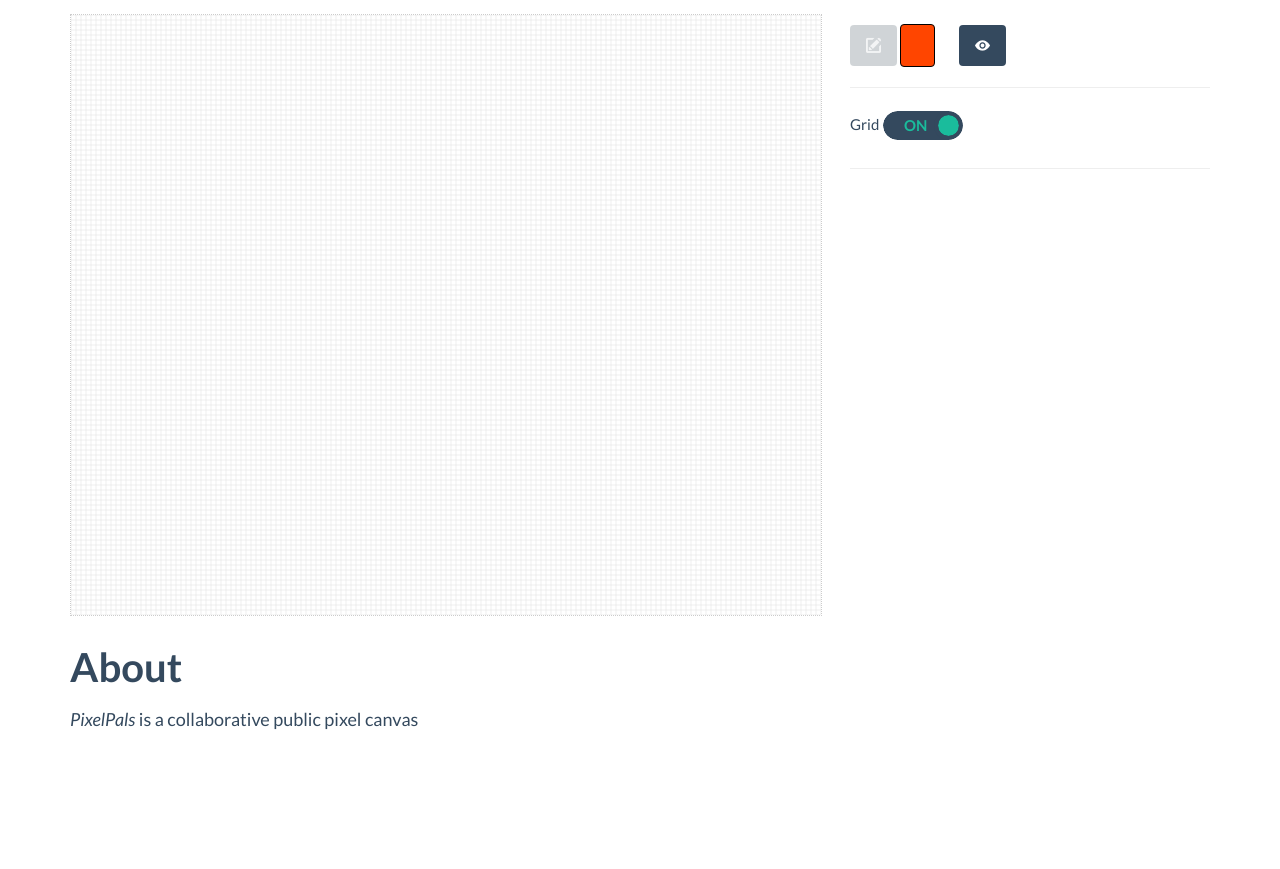
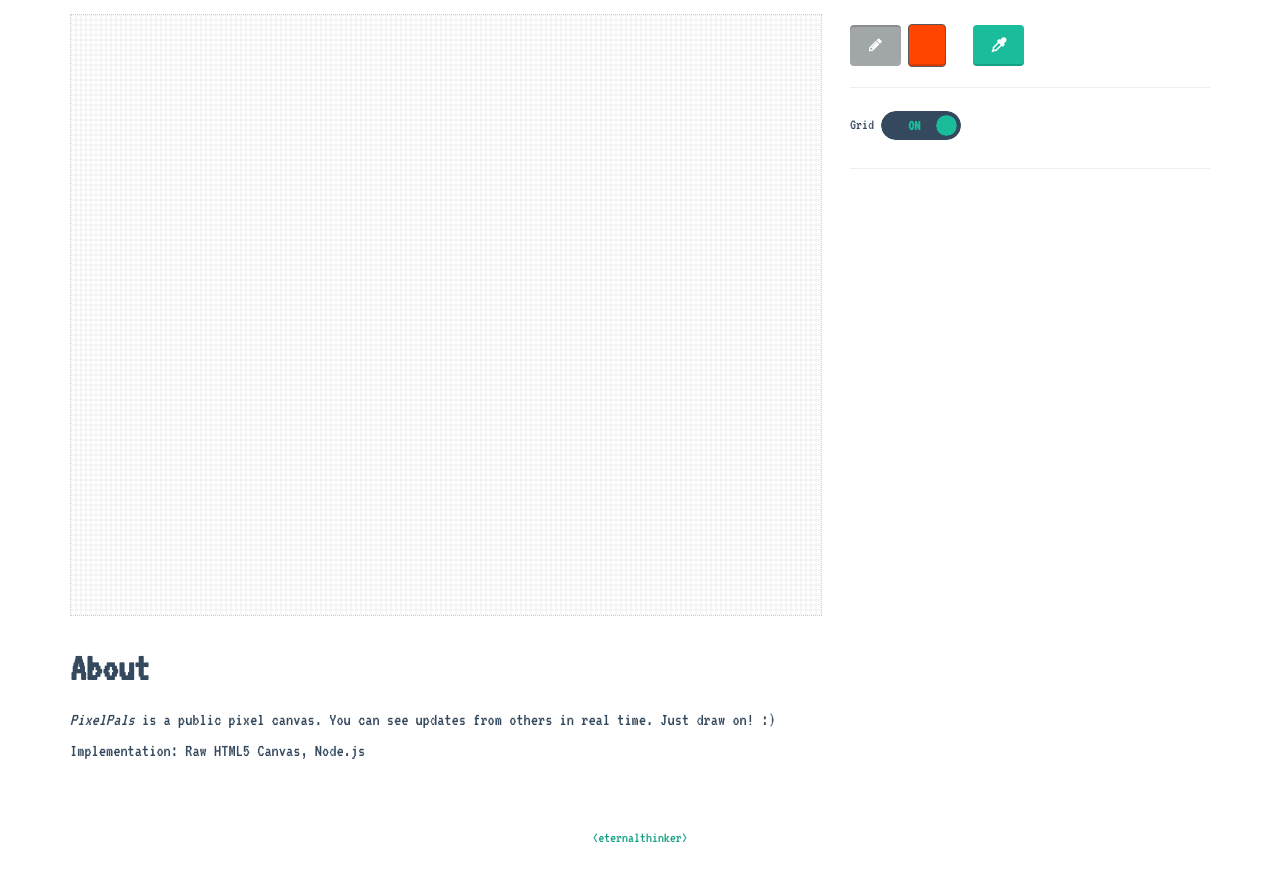
Before and after one commit to eternalthinker/pixelpals, a website: page index.html in a window 1280 px wide. Shown: the part 56-925 px from the top of the page. Before the commit the page ends 847 px from the top, so only its background shows below. Drawn offline with nearby package versions, Linux system fonts and the light colour scheme; no server answers.

Commit message:
Style polishing

```diff
--- a/css/colorPicker.css
+++ b/css/colorPicker.css
@@ -12,7 +12,7 @@
 }*/
 
 div.colorPicker-picker {
-    border: 1px solid #000;
+    border: 1px solid #585858;
 }
 
 div.colorPicker-palette {
--- a/css/style.css
+++ b/css/style.css
@@ -1,7 +1,7 @@
-
 body {
     padding-top: 70px;
     min-width: 768px;
+    font-family: 'VT323','Lato',Helvetica,Arial,sans-serif;
 }
 
 /* Fix for ghost bootstrapSwitch in Flat UI in Chrome (weird) */
--- /dev/null
+++ b/css/tool-icons.css
@@ -0,0 +1,54 @@
+@font-face {
+  font-family: 'tool-icons';
+  src: url('../font/tool-icons.eot?8523463');
+  src: url('../font/tool-icons.eot?8523463#iefix') format('embedded-opentype'),
+       url('../font/tool-icons.woff?8523463') format('woff'),
+       url('../font/tool-icons.ttf?8523463') format('truetype'),
+       url('../font/tool-icons.svg?8523463#tool-icons') format('svg');
+  font-weight: normal;
+  font-style: normal;
+}
+/* Chrome hack: SVG is rendered more smooth in Windozze. 100% magic, uncomment if you need it. */
+/* Note, that will break hinting! In other OS-es font will be not as sharp as it could be */
+/*
+@media screen and (-webkit-min-device-pixel-ratio:0) {
+  @font-face {
+    font-family: 'tool-icons';
+    src: url('../font/tool-icons.svg?8523463#tool-icons') format('svg');
+  }
+}
+*/
+
+ [class^="icon-"]:before, [class*=" icon-"]:before {
+  font-family: "tool-icons";
+  font-style: normal;
+  font-weight: normal;
+  speak: none;
+
+  display: inline-block;
+  text-decoration: inherit;
+  width: 1em;
+  margin-right: .2em;
+  text-align: center;
+  /* opacity: .8; */
+
+  /* For safety - reset parent styles, that can break glyph codes*/
+  font-variant: normal;
+  text-transform: none;
+
+  /* fix buttons height, for twitter bootstrap */
+  line-height: 1em;
+
+  /* Animation center compensation - margins should be symmetric */
+  /* remove if not needed */
+  margin-left: .2em;
+
+  /* you can be more comfortable with increased icons size */
+  /* font-size: 120%; */
+
+  /* Uncomment for 3D effect */
+  /* text-shadow: 1px 1px 1px rgba(127, 127, 127, 0.3); */
+}
+
+.icon-picker:before { content: '\e801'; } /* '' */
+.icon-pencil:before { content: '\e802'; } /* '' */
--- a/index.html
+++ b/index.html
@@ -15,6 +15,8 @@
     <link rel="stylesheet" href="css/bootstrap.min.css">
     <link rel="stylesheet" href="css/colorPicker.css">
     <link rel="stylesheet" href="css/flat-ui.min.css">
+    <link rel="stylesheet" href="css/tool-icons.css">
+    <link rel='stylesheet' href='http://fonts.googleapis.com/css?family=VT323' type='text/css'>
     <link rel="stylesheet" href="css/style.css">
 
     <!-- HTML5 Shim and Respond.js IE8 support of HTML5 elements and media queries -->
@@ -33,7 +35,15 @@
 </head>
 
 <body>
-  <nav class="navbar navbar-default navbar-fixed-top" role="navigation" id="main-navigation">
+  <div id="fb-root"></div>
+    <script>(function(d, s, id) {
+      var js, fjs = d.getElementsByTagName(s)[0];
+      if (d.getElementById(id)) return;
+      js = d.createElement(s); js.id = id;
+      js.src = "//connect.facebook.net/en_US/sdk.js#xfbml=1&appId=316657775101192&version=v2.0";
+      fjs.parentNode.insertBefore(js, fjs);
+    }(document, 'script', 'facebook-jssdk'));</script>
+  <nav class="navbar navbar-inverse navbar-fixed-top" role="navigation" id="main-navigation">
     <div class="container-fluid">
       <div class="navbar-header">
         <a class="navbar-brand" href="#">PixelPals</a>
@@ -78,9 +88,9 @@
       <div class="text-left col-lg-4 col-lg-offset-0 col-md-6 col-md-offset-3 col-xs-8 col-xs-offset-2">
         <div class="row">
           <div class="col-xs-12" style="margin-top:10px;">
-            <button type="button" id="pencil" class="tool btn btn-default btn-inverse"><span class="fui-new"></span></button>
+            <button type="button" id="pencil" class="tool btn btn-default btn-primary btn-embossed"><span class="icon-pencil"></span></button>
             <input id="colorpicker" type="text" name="colorpicker" value="#000000"></input>
-            <button type="button" id="picker" class="tool btn btn-default btn-inverse mll"><span class="fui-eye"></span></button>
+            <button type="button" id="picker" class="tool btn btn-default btn-primary btn-embossed mll"><span class="icon-picker"></span></button>
             <hr/>
           </div>
         </div>
@@ -103,7 +113,9 @@
         <section>
           <h3>About</h3>
           <p>
-            <em>PixelPals</em> is a collaborative public pixel canvas
+            <em>PixelPals</em> is a public pixel canvas. You can see updates from others in real time. Just draw on! :)<br>
+            Implementation: Raw HTML5 Canvas, Node.js
+            <div class="fb-like" data-href="https://pixelpals.herokuapp.com/" data-layout="button_count" data-action="like" data-show-faces="false" data-share="false"></div>
           </p>
         </section>
 
@@ -111,7 +123,11 @@
       </div>
     </div>
 
-    <div class="row" style="margin-top:40px"></div>
+    <div class="row" style="margin-top:40px">
+        <div class="col-lg-12">
+            <p class="text-center"><small><a href="http://eternal-thinker.com/">&lt;eternalthinker&gt;</a></small></p>
+        </div>
+    </div>
     </div> <!-- END main container -->
 
 </body>
--- a/pixelpals.js
+++ b/pixelpals.js
@@ -214,7 +214,9 @@ $(document).ready(function() {
 
         $('.tool').click($.proxy(function (event) {
             var toolname = event.currentTarget.id;
-            this.setTool(toolname);
+            if (toolname !== this.curTool.name) {
+                this.setTool(toolname);
+            }
         }, this));
 
         this.$colorpicker_ui.colorPicker({
@@ -240,7 +242,7 @@ $(document).ready(function() {
                     "DCDCDC", "D3D3D3", "C0C0C0", "A9A9A9", "808080", "696969", "778899", "708090", "2F4F4F", "000000"
                     ]
         });
-        $('.colorPicker-picker').addClass('btn btn-default');
+        $('.colorPicker-picker').addClass('btn btn-default btn-embossed');
 
         // Mouse handlers
         this.$grid_cnvs.mousedown($.proxy(function (event) { this.onMouseDown(event); }, this));
@@ -258,7 +260,7 @@ $(document).ready(function() {
         this.pixelSize = 5;
 
         // Networking
-        //var url = 'http://localhost:8080'; // The URL of your web server (the port is set in server.js)
+        // var url = 'http://localhost:8080'; // The URL of your web server (the port is set in server.js)
         this.socket = io.connect();
 
         // Drawing
@@ -275,7 +277,8 @@ $(document).ready(function() {
         this.socket.on('init', $.proxy(this.networkCanvas.load, this.networkCanvas));
 
         // Actions
-        $('#picker').prop('disabled', false);
+        //$('#picker').prop('disabled', false);
+        $('#picker').removeClass('active');
         this.setTool(this.curToolName);
         this.paintGrid();
         this.pixelCanvas.setColor('#FF4500');
@@ -294,9 +297,13 @@ $(document).ready(function() {
     }
 
     Ui.prototype.setTool = function (toolname) {
-        $('#' + this.curTool.name).prop('disabled', false);
+        //$('#' + this.curTool.name).prop('disabled', false);
+        $('#' + this.curTool.name).removeClass('active');
+        $('#' + this.curTool.name).addClass('btn-primary');
         this.curTool = this.tools[toolname];
-        $('#' + this.curTool.name).prop('disabled', true);
+        //$('#' + this.curTool.name).prop('disabled', true);
+        $('#' + this.curTool.name).addClass('active');
+        $('#' + this.curTool.name).removeClass('btn-primary');
     };
 
     Ui.prototype.setColorUi = function (color) {
```
Also changed, not shown: README.md, font/LICENSE.txt (added), font/tool-icons.ttf (added), font/tool-icons.woff (added), fonts/Apple.ttf (added), 2 other files.
